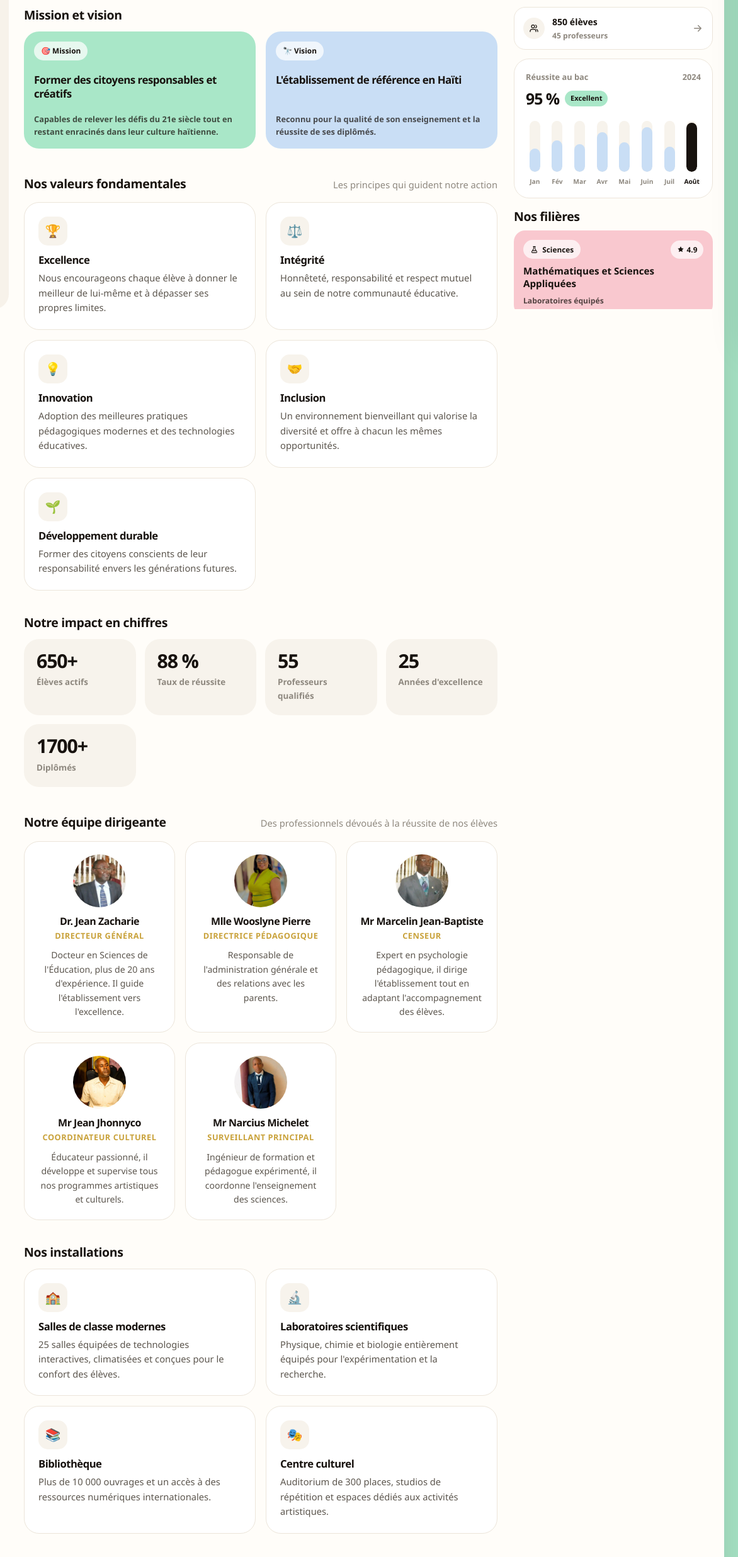
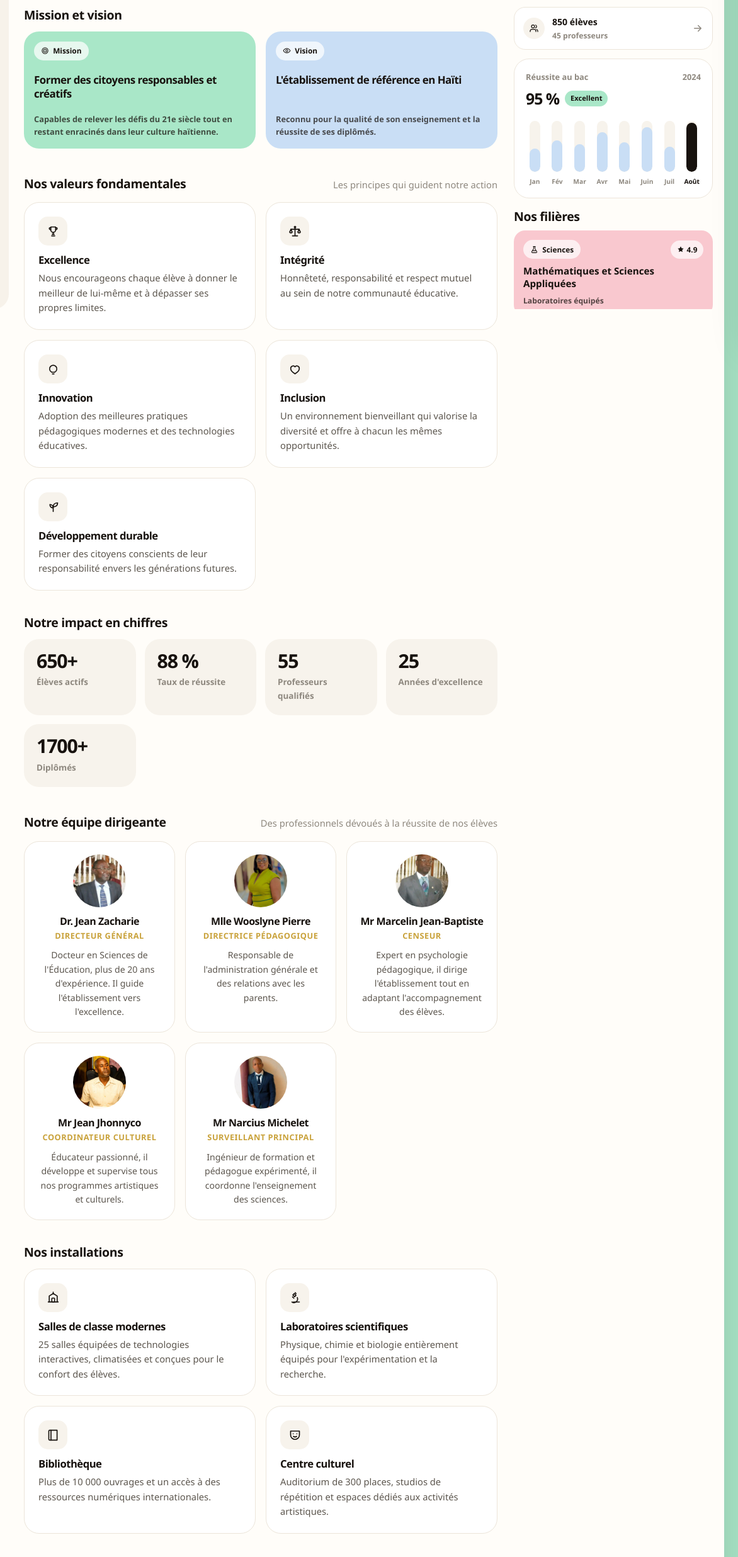
Before and after one commit to GHOST-create-max/CADF-related-website, a plain HTML site: page CADF( final)/about.html in a window 1280 px wide. Shown: the part 271-2744 px from the top of the page at 63% size, 108-1280 px from the left. Drawn offline with Linux system fonts and the light colour scheme.

Commit message:
Replace emoji icons with SVG line icons
The emoji used for the values, facilities, mission/vision and approach cards
rendered as empty boxes in the headless browser, which has no emoji font.
The same happens on any machine missing one, and where they do render they
look different on every OS — a colourful glyph next to the flat line icons
in the rail and chips.

Added 11 icons to the shared set (cap, masks, leaf, target, eye, trophy,
scales, bulb, heart, school, micro) and swapped all 14 emoji for them, so the
whole interface now uses one consistent line-art style that renders the same
everywhere.

check.js now counts emoji glyphs in the rendered text and fails on any, to
keep them from creeping back in.

Co-authored-by: arena-agent <297053741+arena-agent@users.noreply.github.com>

```diff
--- a/CADF( final)/about.html
+++ b/CADF( final)/about.html
@@ -71,12 +71,12 @@
                 <div class="section-head"><h2 class="section-title" id="mission">Mission et vision</h2></div>
                 <div class="card-grid">
                     <article class="course-card course-card--mint fade-in">
-                        <div class="course-card__top"><span class="tag">🎯 Mission</span></div>
+                        <div class="course-card__top"><span class="tag"><svg viewBox="0 0 24 24" fill="none" stroke="currentColor" stroke-width="1.9"><circle cx="12" cy="12" r="8.6"/><circle cx="12" cy="12" r="4.6"/><circle cx="12" cy="12" r="1.2" fill="currentColor" stroke="none"/></svg> Mission</span></div>
                         <h3 class="course-card__title">Former des citoyens responsables et créatifs</h3>
                         <p class="course-card__meta" style="margin-top:12px">Capables de relever les défis du 21e siècle tout en restant enracinés dans leur culture haïtienne.</p>
                     </article>
                     <article class="course-card course-card--blue fade-in">
-                        <div class="course-card__top"><span class="tag">🔭 Vision</span></div>
+                        <div class="course-card__top"><span class="tag"><svg viewBox="0 0 24 24" fill="none" stroke="currentColor" stroke-width="1.9" stroke-linecap="round" stroke-linejoin="round"><path d="M2.2 12S5.6 5.6 12 5.6 21.8 12 21.8 12 18.4 18.4 12 18.4 2.2 12 2.2 12"/><circle cx="12" cy="12" r="3.1"/></svg> Vision</span></div>
                         <h3 class="course-card__title">L'établissement de référence en Haïti</h3>
                         <p class="course-card__meta" style="margin-top:12px">Reconnu pour la qualité de son enseignement et la réussite de ses diplômés.</p>
                     </article>
@@ -89,11 +89,11 @@
                     <p class="section-sub">Les principes qui guident notre action</p>
                 </div>
                 <div class="info-grid">
-                    <article class="info-card fade-in"><div class="info-card__icon" aria-hidden="true">🏆</div><h3 class="info-card__title">Excellence</h3><p class="info-card__text">Nous encourageons chaque élève à donner le meilleur de lui-même et à dépasser ses propres limites.</p></article>
-                    <article class="info-card fade-in"><div class="info-card__icon" aria-hidden="true">⚖️</div><h3 class="info-card__title">Intégrité</h3><p class="info-card__text">Honnêteté, responsabilité et respect mutuel au sein de notre communauté éducative.</p></article>
-                    <article class="info-card fade-in"><div class="info-card__icon" aria-hidden="true">💡</div><h3 class="info-card__title">Innovation</h3><p class="info-card__text">Adoption des meilleures pratiques pédagogiques modernes et des technologies éducatives.</p></article>
-                    <article class="info-card fade-in"><div class="info-card__icon" aria-hidden="true">🤝</div><h3 class="info-card__title">Inclusion</h3><p class="info-card__text">Un environnement bienveillant qui valorise la diversité et offre à chacun les mêmes opportunités.</p></article>
-                    <article class="info-card fade-in"><div class="info-card__icon" aria-hidden="true">🌱</div><h3 class="info-card__title">Développement durable</h3><p class="info-card__text">Former des citoyens conscients de leur responsabilité envers les générations futures.</p></article>
+                    <article class="info-card fade-in"><div class="info-card__icon" aria-hidden="true"><svg viewBox="0 0 24 24" fill="none" stroke="currentColor" stroke-width="1.9" stroke-linecap="round" stroke-linejoin="round"><path d="M7.6 4h8.8v5.4a4.4 4.4 0 0 1-8.8 0z"/><path d="M7.6 5.6H5.2a2.2 2.2 0 0 0 2.4 3.3M16.4 5.6h2.4a2.2 2.2 0 0 1-2.4 3.3"/><path d="M12 13.8v3.4M9.2 20.2h5.6M10.2 17.2h3.6"/></svg></div><h3 class="info-card__title">Excellence</h3><p class="info-card__text">Nous encourageons chaque élève à donner le meilleur de lui-même et à dépasser ses propres limites.</p></article>
+                    <article class="info-card fade-in"><div class="info-card__icon" aria-hidden="true"><svg viewBox="0 0 24 24" fill="none" stroke="currentColor" stroke-width="1.9" stroke-linecap="round" stroke-linejoin="round"><path d="M12 5.6v14.6M7.4 20.2h9.2M4.6 8.2h14.8"/><path d="M4.6 8.2 2.3 13.2a2.5 2.5 0 0 0 4.6 0z"/><path d="M19.4 8.2 17.1 13.2a2.5 2.5 0 0 0 4.6 0z"/><circle cx="12" cy="4.2" r="1.3"/></svg></div><h3 class="info-card__title">Intégrité</h3><p class="info-card__text">Honnêteté, responsabilité et respect mutuel au sein de notre communauté éducative.</p></article>
+                    <article class="info-card fade-in"><div class="info-card__icon" aria-hidden="true"><svg viewBox="0 0 24 24" fill="none" stroke="currentColor" stroke-width="1.9" stroke-linecap="round" stroke-linejoin="round"><path d="M9.5 17.4a6.6 6.6 0 1 1 5 0"/><path d="M9.7 17.4h4.6M10.4 20.4h3.2"/></svg></div><h3 class="info-card__title">Innovation</h3><p class="info-card__text">Adoption des meilleures pratiques pédagogiques modernes et des technologies éducatives.</p></article>
+                    <article class="info-card fade-in"><div class="info-card__icon" aria-hidden="true"><svg viewBox="0 0 24 24" fill="none" stroke="currentColor" stroke-width="1.9" stroke-linecap="round" stroke-linejoin="round"><path d="M12 20.3s-7.8-4.6-7.8-9.7A4.4 4.4 0 0 1 12 7.6a4.4 4.4 0 0 1 7.8 3c0 5.1-7.8 9.7-7.8 9.7"/></svg></div><h3 class="info-card__title">Inclusion</h3><p class="info-card__text">Un environnement bienveillant qui valorise la diversité et offre à chacun les mêmes opportunités.</p></article>
+                    <article class="info-card fade-in"><div class="info-card__icon" aria-hidden="true"><svg viewBox="0 0 24 24" fill="none" stroke="currentColor" stroke-width="1.9" stroke-linecap="round" stroke-linejoin="round"><path d="M12 21v-8.6"/><path d="M12 12.4c0-4 3-7 8-7 0 5-3.4 7-8 7"/><path d="M12 14.4c0-3.4-2.6-6-6-6 0 4 2.4 6 6 6"/></svg></div><h3 class="info-card__title">Développement durable</h3><p class="info-card__text">Former des citoyens conscients de leur responsabilité envers les générations futures.</p></article>
                 </div>
             </section>
 
@@ -150,10 +150,10 @@
             <section class="section" aria-labelledby="installations">
                 <div class="section-head"><h2 class="section-title" id="installations">Nos installations</h2></div>
                 <div class="info-grid">
-                    <article class="info-card fade-in"><div class="info-card__icon" aria-hidden="true">🏫</div><h3 class="info-card__title">Salles de classe modernes</h3><p class="info-card__text">25 salles équipées de technologies interactives, climatisées et conçues pour le confort des élèves.</p></article>
-                    <article class="info-card fade-in"><div class="info-card__icon" aria-hidden="true">🔬</div><h3 class="info-card__title">Laboratoires scientifiques</h3><p class="info-card__text">Physique, chimie et biologie entièrement équipés pour l'expérimentation et la recherche.</p></article>
-                    <article class="info-card fade-in"><div class="info-card__icon" aria-hidden="true">📚</div><h3 class="info-card__title">Bibliothèque</h3><p class="info-card__text">Plus de 10 000 ouvrages et un accès à des ressources numériques internationales.</p></article>
-                    <article class="info-card fade-in"><div class="info-card__icon" aria-hidden="true">🎭</div><h3 class="info-card__title">Centre culturel</h3><p class="info-card__text">Auditorium de 300 places, studios de répétition et espaces dédiés aux activités artistiques.</p></article>
+                    <article class="info-card fade-in"><div class="info-card__icon" aria-hidden="true"><svg viewBox="0 0 24 24" fill="none" stroke="currentColor" stroke-width="1.9" stroke-linecap="round" stroke-linejoin="round"><path d="M3 20.5h18M4.8 20.5V9.6L12 5.2l7.2 4.4v10.9"/><path d="M12 5.2V2.8"/><rect x="9.5" y="13.4" width="5" height="7.1" rx="1"/></svg></div><h3 class="info-card__title">Salles de classe modernes</h3><p class="info-card__text">25 salles équipées de technologies interactives, climatisées et conçues pour le confort des élèves.</p></article>
+                    <article class="info-card fade-in"><div class="info-card__icon" aria-hidden="true"><svg viewBox="0 0 24 24" fill="none" stroke="currentColor" stroke-width="1.9" stroke-linecap="round" stroke-linejoin="round"><path d="M9 20.6h11"/><path d="M6.4 20.6a6.6 6.6 0 0 0 9.7-8.1"/><path d="m10.6 5.3 3.2 3.2-2.5 2.5-3.2-3.2z"/><path d="m12.3 3.6 1.6 1.6M7.5 11.3l2.4 2.4"/></svg></div><h3 class="info-card__title">Laboratoires scientifiques</h3><p class="info-card__text">Physique, chimie et biologie entièrement équipés pour l'expérimentation et la recherche.</p></article>
+                    <article class="info-card fade-in"><div class="info-card__icon" aria-hidden="true"><svg viewBox="0 0 24 24" fill="none" stroke="currentColor" stroke-width="1.9" stroke-linecap="round" stroke-linejoin="round"><path d="M4 4.5A1.5 1.5 0 0 1 5.5 3H19v18H5.5A1.5 1.5 0 0 1 4 19.5z"/><path d="M8 3v18"/></svg></div><h3 class="info-card__title">Bibliothèque</h3><p class="info-card__text">Plus de 10 000 ouvrages et un accès à des ressources numériques internationales.</p></article>
+                    <article class="info-card fade-in"><div class="info-card__icon" aria-hidden="true"><svg viewBox="0 0 24 24" fill="none" stroke="currentColor" stroke-width="1.9" stroke-linecap="round" stroke-linejoin="round"><path d="M4 4.6h16v7.1a8 8 0 0 1-16 0z"/><path d="M8.7 9.5h.01M15.3 9.5h.01"/><path d="M9.1 14.1a4 4 0 0 0 5.8 0"/></svg></div><h3 class="info-card__title">Centre culturel</h3><p class="info-card__text">Auditorium de 300 places, studios de répétition et espaces dédiés aux activités artistiques.</p></article>
                 </div>
             </section>
 
```
Also changed, not shown: CADF( final)/index.html (+3 -3 lines), .tooling/build/build.js, .tooling/build/shell.js, .tooling/check.js.
